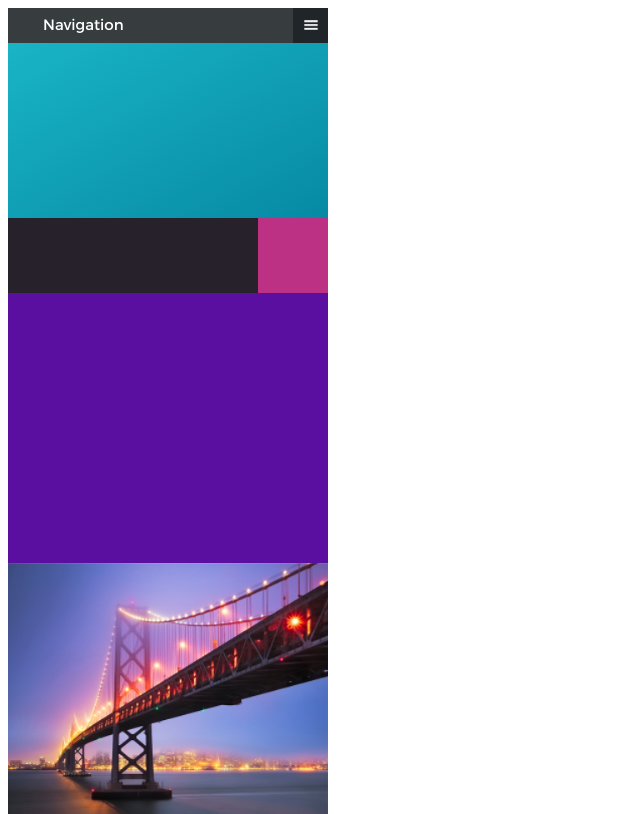
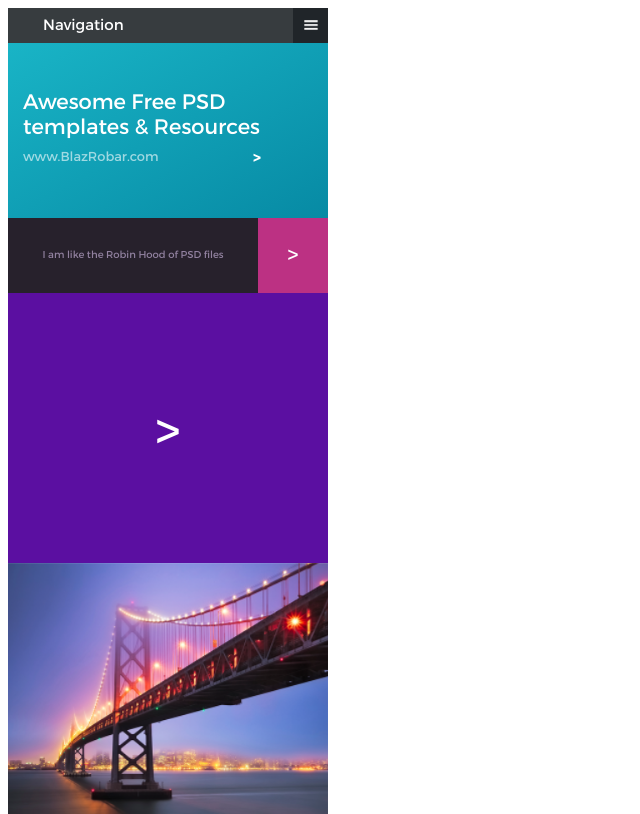
Before and after one commit to Nekliukov/DUI, a plain HTML site: page index.html in a window 1280 px wide. Shown: the top 814 px of the page, without its empty margins (0-640 px from the left). Drawn offline with Linux system fonts and the light colour scheme; files whose address does not match are found by name.

Commit message:
320px width template

```diff
--- a/css/styles.css
+++ b/css/styles.css
@@ -17,33 +17,61 @@
     font-size: 15px;
 }
 
+/* Navigation div */
 .nav{
     display: flex;
     height: 35px;
     background-color: rgb(55,60,63);
 }
-
 .nav .text{
     width: 250px;
     color: #ffffff;
     padding-left: 35px;
     padding-top: 7px;
 }
-
 .nav .menu-button img{
     width: 35px;
     height: 35px;
 }
 
 .main-block{
+    display: block;
     height: 175px;
     background: linear-gradient(to bottom right,
                 rgb(25,180,198), rgb(7,138,164));
+    padding-left: 15px;
+}
+.main-block .main-text{
+    padding-top:45px;
+    font-size: 21px;
+    color: rgb(255,255,255);
+}
+.main-block .refs{
+    display: flex;
+    margin-top: 10px;
+}
+
+.main-block .refs .site-ref{
+    width: 230px;
+    font-size: 13px;
+    color:rgba(255,255,255,0.6);
+}
+.main-block .refs .arrow{
+    font-weight: bold;
+    color: rgb(255,255,255);
 }
 
 .two-blocks-ref{
     display: flex;
     height: 75px;
+    align-content: space-between;
+}
+.two-blocks-ref .first .text{
+    padding-top: 30px;
+    display: flex;
+    justify-content: center;
+    color: rgb(145,129,159);
+    font-size: 10px;
 }
 .two-blocks-ref .first{
     width: 800px;
@@ -54,9 +82,24 @@
     background-color: rgb(188,49,131);
 }
 
+.two-blocks-ref .second p{
+    align-items: center;
+    display: flex;
+    justify-content: center;
+    font-size: 22px;
+    color: rgb(255,255,255);
+}
+
 .block-ref{
     height: 270px;
     background: rgb( 91, 15, 161);
+}
+.block-ref{
+    align-items: center;
+    display: flex;
+    justify-content: center;
+    font-size: 50px;
+    color: rgb(255,255,255);
 }
 
 .img1 img{
@@ -71,3 +114,28 @@
     width: 320px;
     height: 270px;
 }
+
+.footer{
+    background-color: rgb(235,235,235);
+    color: rgb( 81, 81, 81 );
+    padding-left:25px;
+    padding-right:30px;
+    font-size:   14px;
+    line-height: 1.63;
+}
+
+
+.footer .head-ref{
+    padding-top: 8px;
+    margin-bottom: 15px;
+    font-size:   20px;
+    color: rgb(8,140,165);
+}
+
+.footer .text1{
+    margin-bottom: 15px;
+}
+
+@media only screen and (max-width: 640px), only screen and (max-device-width: 640px){
+
+}
--- a/index.html
+++ b/index.html
@@ -8,13 +8,26 @@
             <div class="text">Navigation</div>
             <div class="menu-button"><img src="images/button-menu.png"></div>
         </div>
-        <div class="main-block"></div>
+        <div class="main-block">
+            <div class="main-text">Awesome Free PSD templates & Resources</div>
+            <div class="refs">
+                <div class="site-ref" href="www.BlazRobar.com"><a>www.BlazRobar.com</a></div>
+                <div class="arrow">></div>
+            </div>
+        </div>
         <div class="two-blocks-ref">
-            <div class="first"></div>
-            <div class="second"></div>
+            <div class="first">
+                <div class="text">I am like the Robin Hood of PSD files</div>
+            </div>
+            <div class="second"><p>></p></div>
         </div>
-        <div class="block-ref"></div>
+        <div class="block-ref">></div>
         <div class="img1"><img src="images/bridge.png"></div>
         <div class="img2"><img src="images/girl.png"></div>
+        <div class="footer">
+            <div class="head-ref">BlazRobar.com</div>
+            <div class="text1">Lorem ipsum dolor sit amet, consectetur adipiscing elit. Quisque luctus ornare lorem dignissim gravida. Morbi nec consequat velit. Nulla feugiat nec orci vel ullamcorper. Nullam porttitor ullamcorper ipsum, sed aliquam mi malesuada at. Morbi ante augue, malesuada sit amet iaculis ut, iaculis at eros. Curabitur cursus massa ante, lacinia luctus ligula dapibus vitae.</div>
+            <div class="text2">Morbi efficitur tortor ac aliquet elementum. Etiam fermentum turpis non libero tristique sagittis. Aenean ac ornare nisl. In a tristique augue. Aenean id tincidunt urna, eget dapibus dolor. Proin dui leo, euismod ut euismod ac, efficitur et quam.</div>
+        </div>
     </body>
 </html>
```
